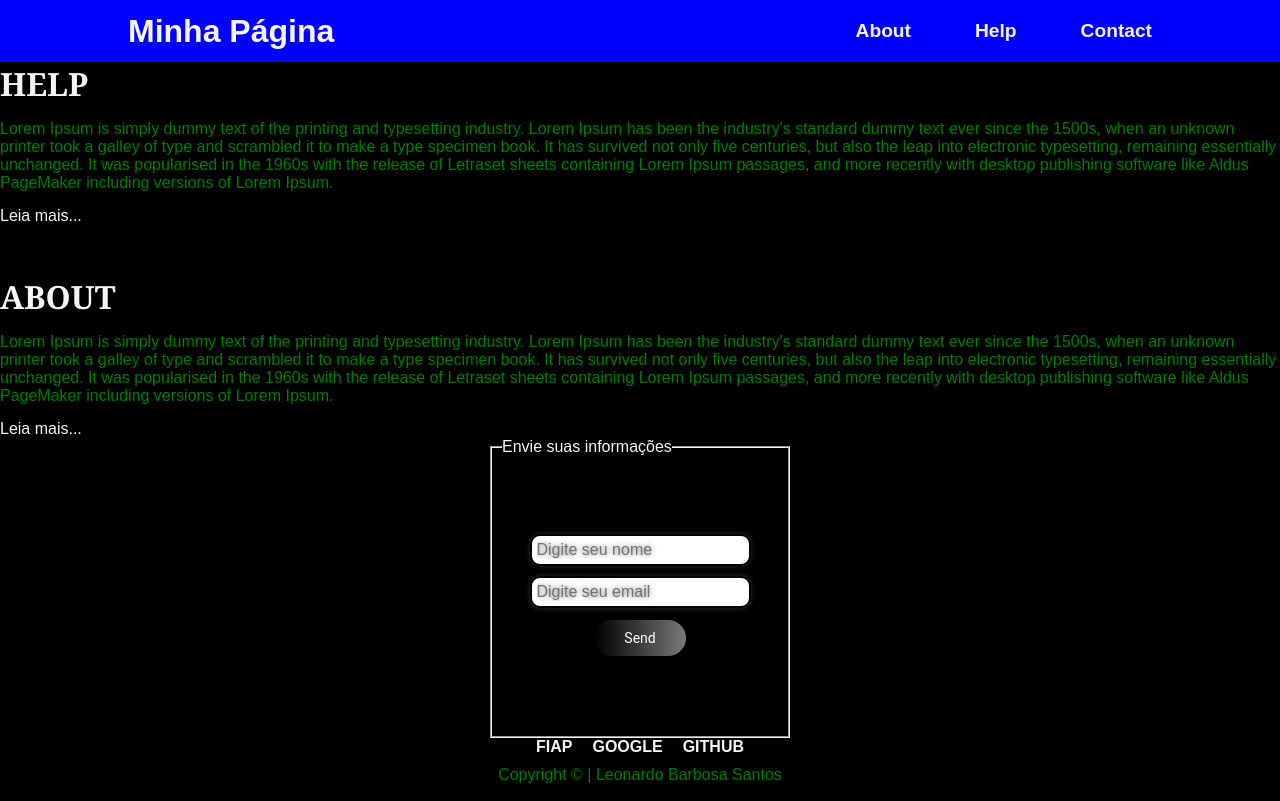
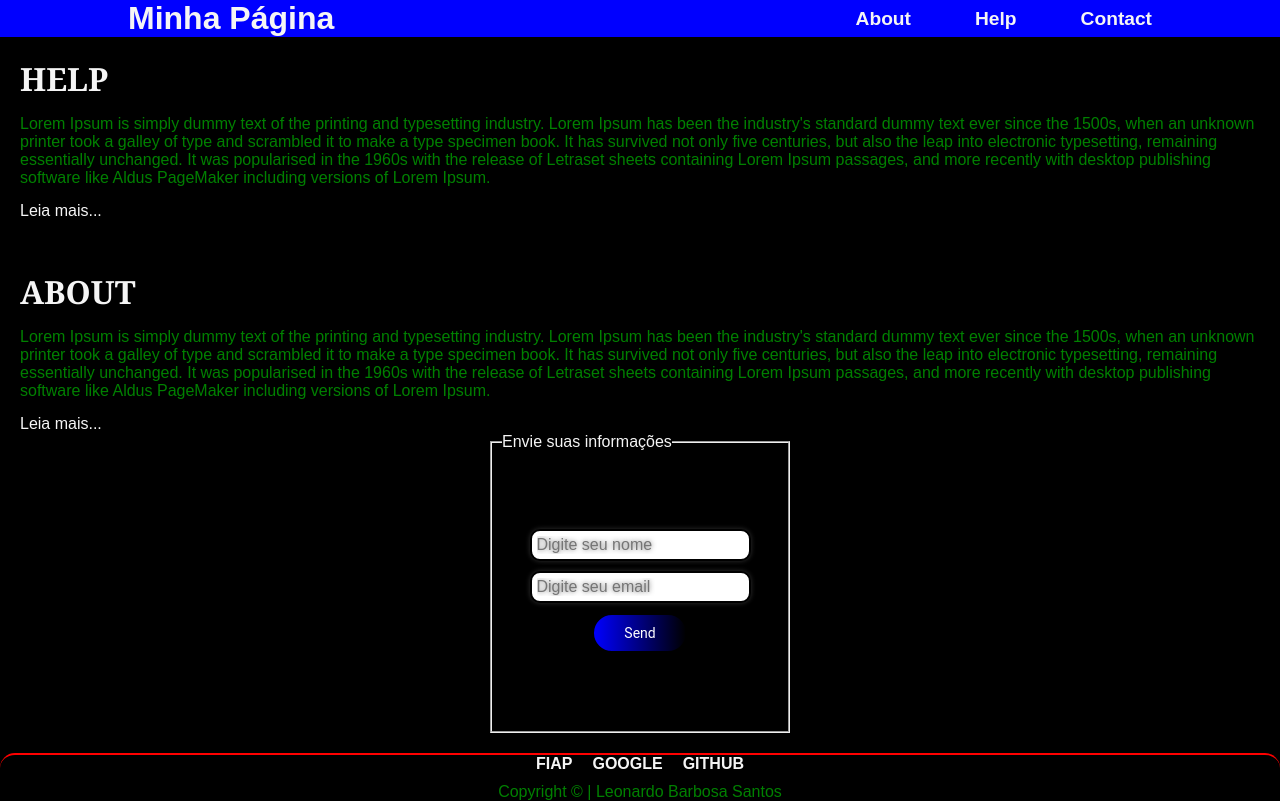
Before and after one commit to leonardobarbosas/project-inicial-fiap, a plain HTML site: page index.html in a window 1280 px wide. Drawn offline with Linux system fonts and the light colour scheme.

Commit message:
detalhando para a entrega

```diff
--- a/css/style.css
+++ b/css/style.css
@@ -60,6 +60,7 @@ main {
   flex-direction: column;
   align-items: center;
   justify-content: space-evenly;
+  margin: 20px;
 }
 
 .help-about-container {
@@ -118,7 +119,7 @@ button {
   font-weight: 0;
   font-size: 14px;
   color: #fff;
-  background: linear-gradient(90deg, #000000 0%, #787878 100%);
+  background: linear-gradient(90deg, blue 0%, black 100%);
   padding: 10px 30px;
   border: solid #000000 2px;
   box-shadow: rgb(0, 0, 0) 0px 0px 0px 0px;
@@ -135,7 +136,7 @@ button:hover {
   transition: 0.3;
   padding: 10px 50px;
   transform: translateY(-0px);
-  background: linear-gradient(90deg, #000000 0%, #787878 100%);
+  background: linear-gradient(90deg, blue 0%, black 100%);
   color: #ffffff;
   border: solid 2px #ffffff;
 }
@@ -153,6 +154,11 @@ footer {
   display: flex;
   flex-direction: column;
   align-items: center;
+  justify-content: center;
+
+  border-radius: 15px;
+  border-color: red;
+  border-top: 2px solid red;
 }
 
 .tit-sec {
--- a/index.html
+++ b/index.html
@@ -19,7 +19,7 @@
 
     <main>
       <div class="help-about-container">
-        <div class="help-about">
+        <div class="help-about" id="conteudo">
           <h1>HELP</h1>
           <p id="p-container">
             Lorem Ipsum is simply dummy text of the printing and typesetting
@@ -34,7 +34,7 @@
           </p>
           <a href="./pages/help.html">Leia mais...</a>
         </div>
-        <div class="help-about">
+        <div class="help-about" id="conteudo">
           <h1>ABOUT</h1>
           <p id="p-container">
             Lorem Ipsum is simply dummy text of the printing and typesetting
```
Also changed, not shown: pages/help.html (+0 -1 lines).
